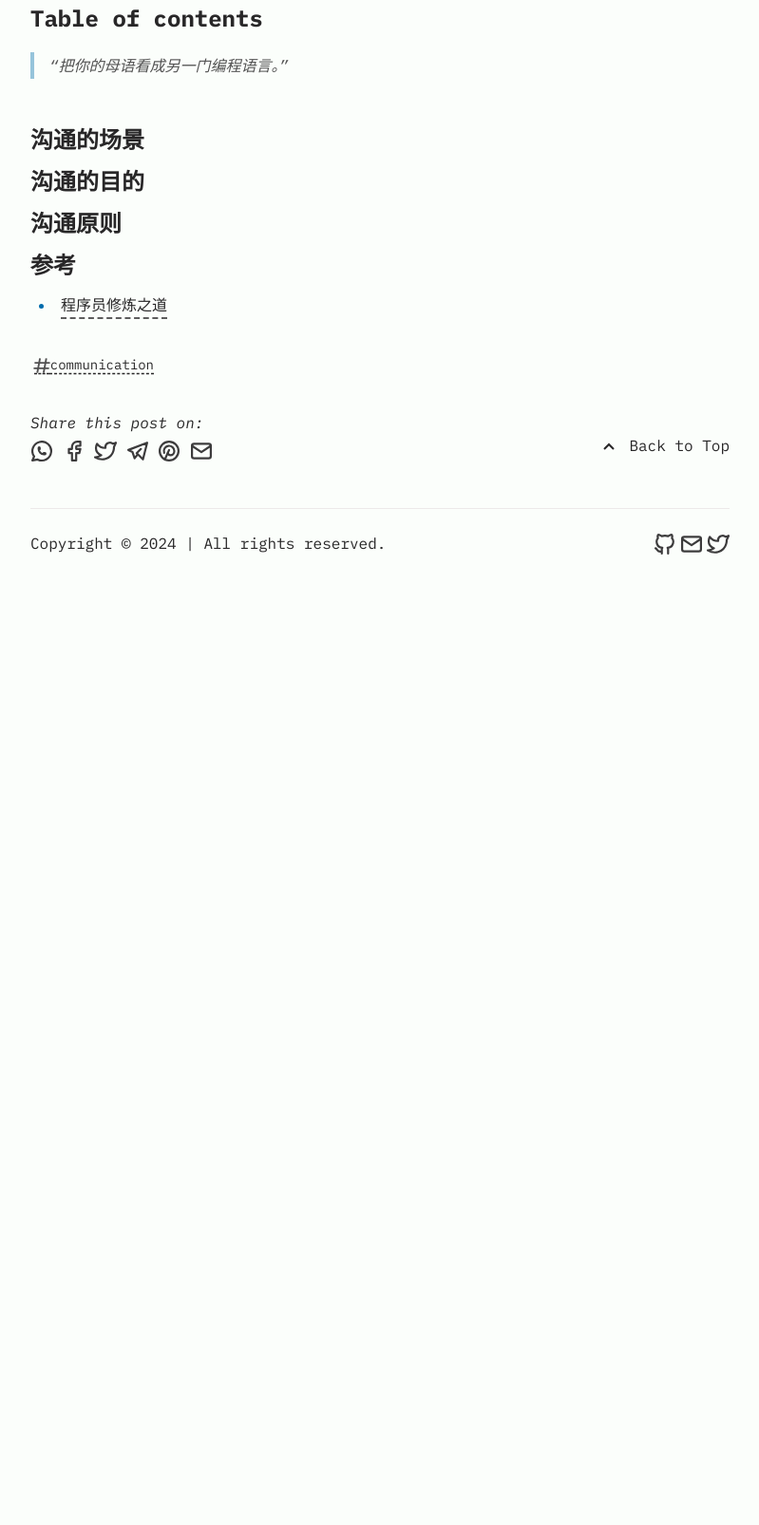
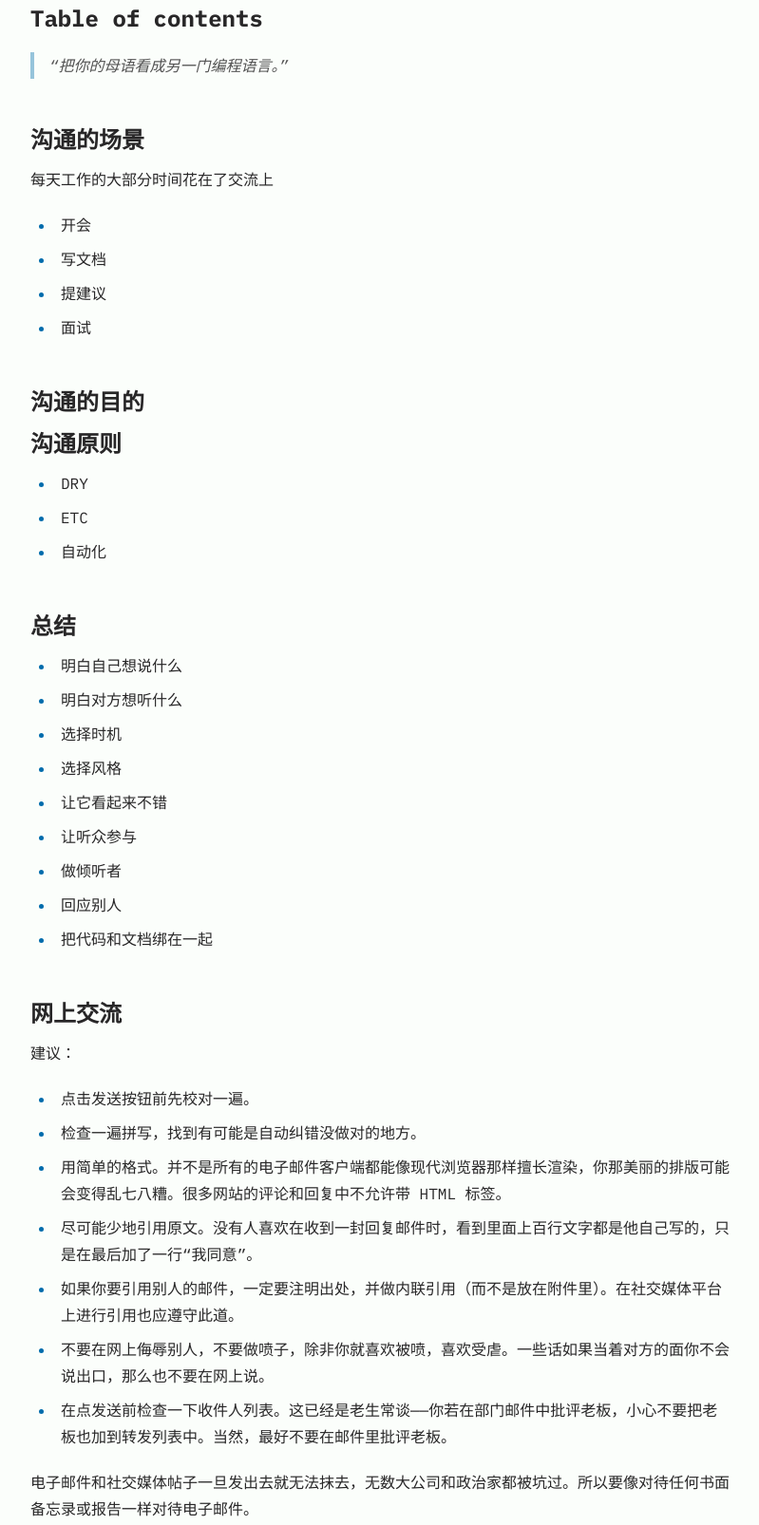
Before and after one commit to tsonglew/tsonglew.github.io, an Astro site: page /posts/programmers-communication in a window 1280 px wide. Shown: the part 350-1956 px from the top of the page at 95% size, without its empty margins (240-1039 px from the left). Before the commit the page ends 958 px from the top, so only its background shows below. Built offline with nearby package versions, Linux system fonts and the light colour scheme; Astro itself is replaced by a stand-in of ours; some packages are replaced by stand-ins of ours.

Commit message:
feat: [blog] update programmers-communication

```diff
--- a/src/content/blog/programmers-communication.md
+++ b/src/content/blog/programmers-communication.md
@@ -17,10 +17,47 @@ description: ""
 
 ## 沟通的场景
 
+每天工作的大部分时间花在了交流上
+
+* 开会
+* 写文档
+* 提建议
+* 面试
+
 ## 沟通的目的
 
 ## 沟通原则
 
+* DRY
+* ETC
+* 自动化
+
+## 总结
+
+* 明白自己想说什么
+* 明白对方想听什么
+* 选择时机
+* 选择风格
+* 让它看起来不错
+* 让听众参与
+* 做倾听者
+* 回应别人
+* 把代码和文档绑在一起
+
+## 网上交流
+
+建议：
+
+* 点击发送按钮前先校对一遍。
+* 检查一遍拼写，找到有可能是自动纠错没做对的地方。
+* 用简单的格式。并不是所有的电子邮件客户端都能像现代浏览器那样擅长渲染，你那美丽的排版可能会变得乱七八糟。很多网站的评论和回复中不允许带 HTML 标签。
+* 尽可能少地引用原文。没有人喜欢在收到一封回复邮件时，看到里面上百行文字都是他自己写的，只是在最后加了一行“我同意”。
+* 如果你要引用别人的邮件，一定要注明出处，并做内联引用（而不是放在附件里）。在社交媒体平台上进行引用也应遵守此道。
+* 不要在网上侮辱别人，不要做喷子，除非你就喜欢被喷，喜欢受虐。一些话如果当着对方的面你不会说出口，那么也不要在网上说。
+* 在点发送前检查一下收件人列表。这已经是老生常谈——你若在部门邮件中批评老板，小心不要把老板也加到转发列表中。当然，最好不要在邮件里批评老板。
+
+电子邮件和社交媒体帖子一旦发出去就无法抹去，无数大公司和政治家都被坑过。所以要像对待任何书面备忘录或报告一样对待电子邮件。
+
 ## 参考
 
 * [程序员修炼之道](https://book.douban.com/subject/35006892/)
```
